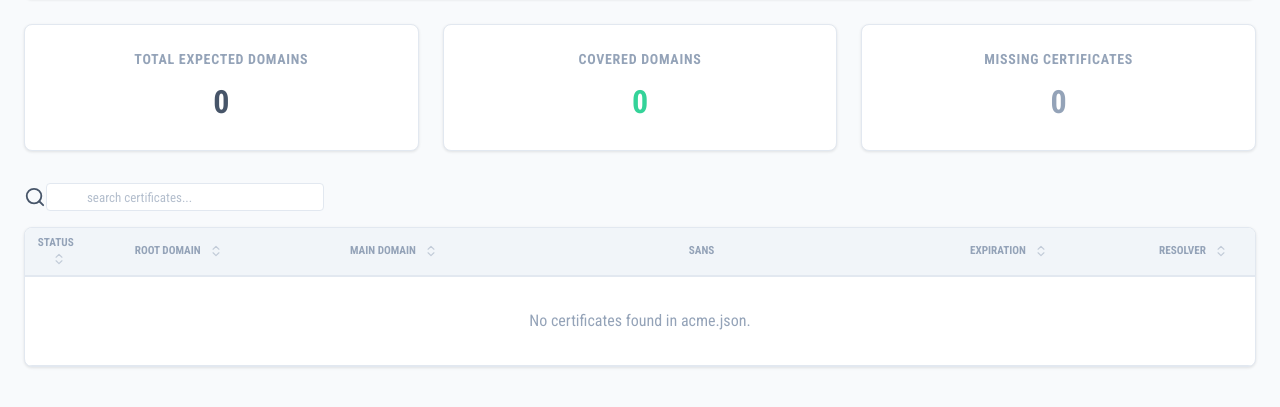
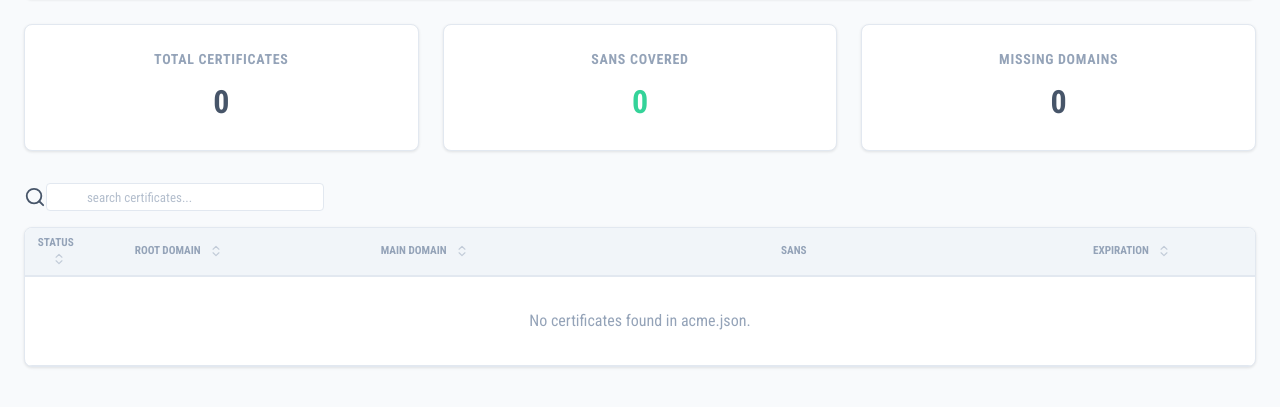
Before and after one commit to pinano/traefik-crowdsec-anubis-grafana, a Flask app: page /certs in a window 1280 px wide. Shown: the part 122-529 px from the top of the page. Run offline with Flask 3, Linux system fonts and the light colour scheme; the visitor is signed in with stand-in values (Sample User, id 1).

Commit message:
feat: Refactor certificate summary statistics to display total certificates, SANs, and missing domains, and remove the resolver column from the UI.

```diff
--- a/config/domain-manager/app.py
+++ b/config/domain-manager/app.py
@@ -1,3 +1,6 @@
+from gevent import monkey
+monkey.patch_all()
+
 import os
 import csv
 import subprocess
@@ -72,6 +75,9 @@ def login_required(f):
 
 @app.before_request
 def check_csrf():
+    if request.path == '/':
+         print(f"DEBUG: app.view_functions keys: {list(app.view_functions.keys())}")
+
     if request.endpoint == 'login':
         return
 
@@ -309,7 +315,7 @@ def certs_view():
                             expiration = get_cert_expiration(cert['certificate'])
 
                         certificates_details.append({
-                            'resolver': resolver_name,
+                            # 'resolver': resolver_name, # Removed as per user request
                             'main': main,
                             'sans': sans_cleaned,
                             'root': get_root_domain(main),
@@ -317,19 +323,20 @@ def certs_view():
                             'status': 'valid' # We assume valid if present, expiration check could be added
                         })
 
-    # 3. Calculate Missing
+    # 3. Calculate Stats
+    total_certs = len(certificates_details)
+    total_sans = sum(len(c['sans']) for c in certificates_details)
+
     missing_domains = expected_domains - covered_domains
+    missing_count = len(missing_domains)
 
     # 4. Prepare data for template
-    # We want to show ALL expected domains, whether covered or not?
-    # Or show a list of certificates AND a list of missing?
-    # Request: "information of certificates... and summary info if all domains.csv are generated"
-
     return render_template('certs.html',
                            domain=DOMAIN,
                            certificates=certificates_details,
-                           expected_count=len(expected_domains),
-                           covered_count=len(expected_domains - missing_domains),
+                           total_certs=total_certs,
+                           total_sans=total_sans,
+                           missing_count=missing_count,
                            missing_domains=sorted(list(missing_domains)))
 
 
@@ -660,3 +667,5 @@ def restart_stream():
 
 if __name__ == '__main__':
     app.run(host='0.0.0.0', port=5000)
+
+print(f"DEBUG: Startup - URL Map: {app.url_map}", flush=True)
--- a/config/domain-manager/templates/certs.html
+++ b/config/domain-manager/templates/certs.html
@@ -7,7 +7,9 @@
     <title>Certificates - {{ domain }}</title>
     <link rel="shortcut icon" href="{{ url_for('static', filename='favicon.png') }}" type="image/png">
     <link rel="stylesheet" href="{{ url_for('static', filename='style.css') }}">
-    <link href="https://fonts.googleapis.com/css2?family=Roboto+Condensed:ital,wght@0,300;0,400;0,700;1,300&display=swap" rel="stylesheet">
+    <link
+        href="https://fonts.googleapis.com/css2?family=Roboto+Condensed:ital,wght@0,300;0,400;0,700;1,300&display=swap"
+        rel="stylesheet">
     <!-- Lucide Icons -->
     <script src="https://unpkg.com/lucide@latest"></script>
     <style>
@@ -24,10 +26,26 @@
             margin-right: 0.25rem;
             margin-bottom: 0.25rem;
         }
-        .badge-info { background-color: #e0f2fe; color: #0369a1; }
-        .badge-success { background-color: #dcfce7; color: #15803d; }
-        .badge-warning { background-color: #fef3c7; color: #b45309; }
-        .badge-danger { background-color: #fee2e2; color: #b91c1c; }
+
+        .badge-info {
+            background-color: #e0f2fe;
+            color: #0369a1;
+        }
+
+        .badge-success {
+            background-color: #dcfce7;
+            color: #15803d;
+        }
+
+        .badge-warning {
+            background-color: #fef3c7;
+            color: #b45309;
+        }
+
+        .badge-danger {
+            background-color: #fee2e2;
+            color: #b91c1c;
+        }
 
         .summary-card {
             background: white;
@@ -88,29 +106,32 @@
             <!-- Summary Stats -->
             <div class="summary-container">
                 <div class="summary-card">
-                    <h3>Total Expected Domains</h3>
-                    <div class="value">{{ expected_count }}</div>
+                    <h3>Total Certificates</h3>
+                    <div class="value">{{ total_certs }}</div>
                 </div>
                 <div class="summary-card">
-                    <h3>Covered Domains</h3>
-                    <div class="value" style="color: var(--success-color);">{{ covered_count }}</div>
+                    <h3>SANs Covered</h3>
+                    <div class="value" style="color: var(--success-color);">{{ total_sans }}</div>
                 </div>
                 <div class="summary-card">
-                    <h3>Missing Certificates</h3>
-                    <div class="value" style="{{ 'color: var(--danger-color);' if missing_domains else 'color: var(--text-muted);' }}">
-                        {{ missing_domains|length }}
+                    <h3>Missing Domains</h3>
+                    <div class="value"
+                        style="{{ 'color: var(--danger-color);' if missing_count > 0 else 'color: var(--text-color);' }}">
+                        {{ missing_count }}
                     </div>
                 </div>
             </div>
 
             {% if missing_domains %}
             <div class="alert alert-danger">
-                <strong><i data-lucide="alert-triangle" style="vertical-align: text-bottom;"></i> Missing Certificates:</strong>
-                <p>The following domains are expected based on <code>domains.csv</code> but were not found in any active certificate:</p>
+                <strong><i data-lucide="alert-triangle" style="vertical-align: text-bottom;"></i> Missing
+                    Certificates:</strong>
+                <p>The following domains are expected based on <code>domains.csv</code> but were not found in any active
+                    certificate:</p>
                 <br>
                 <ul class="error-list">
                     {% for d in missing_domains %}
-                        <li>{{ d }}</li>
+                    <li>{{ d }}</li>
                     {% endfor %}
                 </ul>
             </div>
@@ -129,34 +150,34 @@
                         <tr>
                             <th class="sortable" data-sort="status" style="width: 5%">Status</th>
                             <th class="sortable" data-sort="root" style="width: 15%">Root Domain</th>
-                            <th class="sortable" data-sort="main" style="width: 20%">Main Domain</th>
-                            <th style="width: 30%">SANs</th>
+                            <th class="sortable" data-sort="main" style="width: 25%">Main Domain</th>
+                            <th style="width: 35%">SANs</th>
                             <th class="sortable" data-sort="expiration" style="width: 20%">Expiration</th>
-                            <th class="sortable" data-sort="resolver" style="width: 10%">Resolver</th>
                         </tr>
                     </thead>
                     <tbody id="certs-body">
                         {% for cert in certificates %}
                         <tr>
                             <td style="text-align: center;">
-                                <i data-lucide="check-circle" style="color: var(--success-color); width: 1.2rem; height: 1.2rem;" title="Valid"></i>
+                                <i data-lucide="check-circle"
+                                    style="color: var(--success-color); width: 1.2rem; height: 1.2rem;"
+                                    title="Valid"></i>
                                 <span style="display:none;">valid</span>
                             </td>
                             <td class="root-domain-cell">{{ cert.root }}</td>
                             <td style="font-weight: 500;">{{ cert.main }}</td>
                             <td>
                                 {% for san in cert.sans %}
-                                    <span class="badge badge-info">{{ san }}</span>
+                                <span class="badge badge-info">{{ san }}</span>
                                 {% else %}
-                                    <span style="color: var(--text-muted); font-size: 0.8rem;">-</span>
+                                <span style="color: var(--text-muted); font-size: 0.8rem;">-</span>
                                 {% endfor %}
                             </td>
                             <td>{{ cert.expiration }}</td>
-                            <td><span class="badge badge-warning" style="font-weight: normal; color: #78350f;">{{ cert.resolver }}</span></td>
                         </tr>
                         {% else %}
                         <tr>
-                            <td colspan="6" style="text-align: center; padding: 2rem; color: var(--text-muted);">
+                            <td colspan="5" style="text-align: center; padding: 2rem; color: var(--text-muted);">
                                 No certificates found in acme.json.
                             </td>
                         </tr>
@@ -253,4 +274,5 @@
         });
     </script>
 </body>
+
 </html>
```
